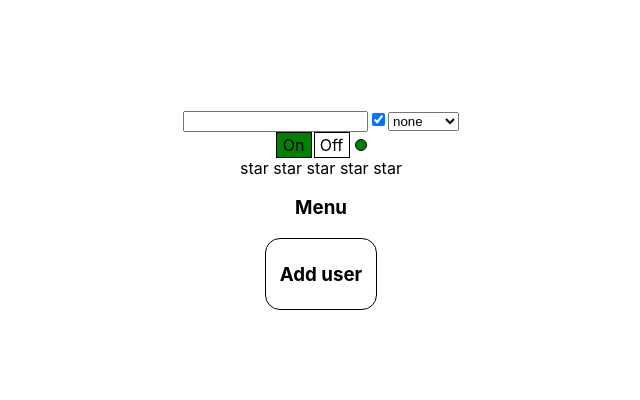
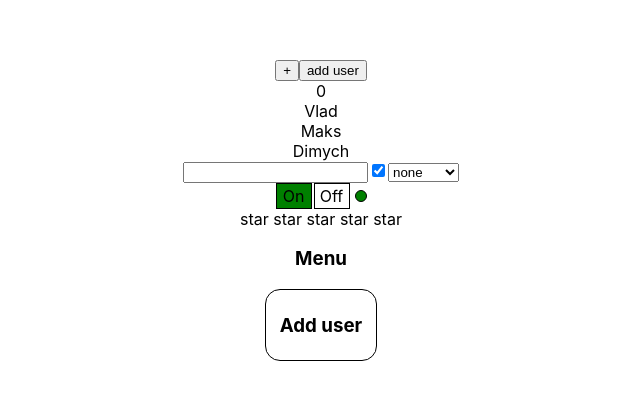
Before and after one commit to manchikooo/react-kabzda, a React (Create React App) app: page / in a window 1280 px wide. Shown: the part 190-590 px from the top of the page, without its empty margins (319-959 px from the left). Built offline with nearby package versions, Linux system fonts and the light colour scheme.

Commit message:
learning HOC React.memo

```diff
--- a/src/App.tsx
+++ b/src/App.tsx
@@ -5,6 +5,7 @@
 import {OnOff} from './components/OnOff/OnOff'
 import {ControlledCheckbox, ControlledInput, ControlledSelect} from "./components/ControlledInput/ControlledInput";
 import {Select} from "./components/Select/Select";
+import {Example1} from "./components/ReactMemo";
 
 
 function App(props: any) {
@@ -18,6 +19,7 @@
 
     return (
         <div className={'App'}>
+            <Example1/>
             <ControlledInput/>
             <ControlledCheckbox/>
             <ControlledSelect/>
--- a/src/components/OnOff/OnOff.tsx
+++ b/src/components/OnOff/OnOff.tsx
@@ -1,6 +1,3 @@
-import {disconnect} from "cluster";
-import {useState} from "react";
-
 type PropsType = {
     value: boolean
     onClick: (value: boolean) => void
--- /dev/null
+++ b/src/components/ReactMemo.tsx
@@ -0,0 +1,36 @@
+import React, {useState} from "react";
+
+type counterType = { count: number }
+
+const NewMessagesCounterSecret = (props: counterType) => {
+    console.log('New count')
+    return <div>{props.count}</div>
+}
+
+type usersType = { users: Array<string> }
+const UsersSecret = (props: usersType) => {
+    console.log('AAA')
+    return <div>{props.users.map((u, i) => <div key={i}>{u}</div>)}</div>
+}
+
+const Users = React.memo(UsersSecret)
+const NewMessagesCounter = React.memo(NewMessagesCounterSecret)
+
+export const Example1 = () => {
+    const [counter, setCounter] = useState(0)
+    const [users, setUsers] = useState(['Vlad', 'Maks', 'Dimych'])
+
+    const addUser = () => {
+        const newUsers = [...users, 'Sveta ' + new Date().getTime()]
+        setUsers(newUsers)
+    }
+
+    return (
+        <>
+            <button onClick={() => setCounter(counter + 1)}>+</button>
+            <button onClick={addUser}>add user</button>
+            <NewMessagesCounter count={counter}/>
+            <Users users={users}/>
+        </>
+    )
+}
```
Also changed, not shown: src/App.css (line endings or trailing spaces), src/components/SelectWithDimych/Select.tsx (deleted).
